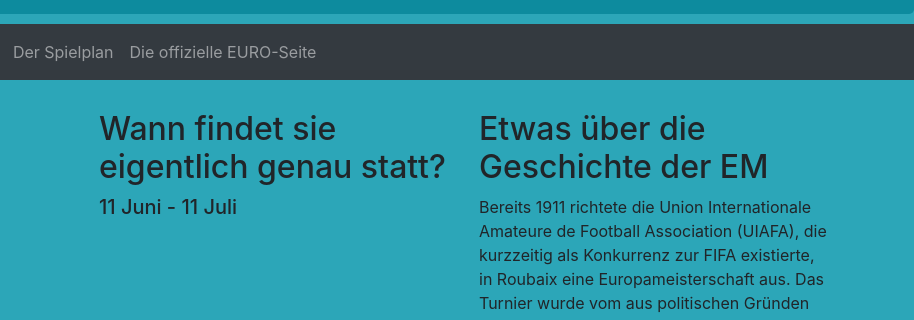
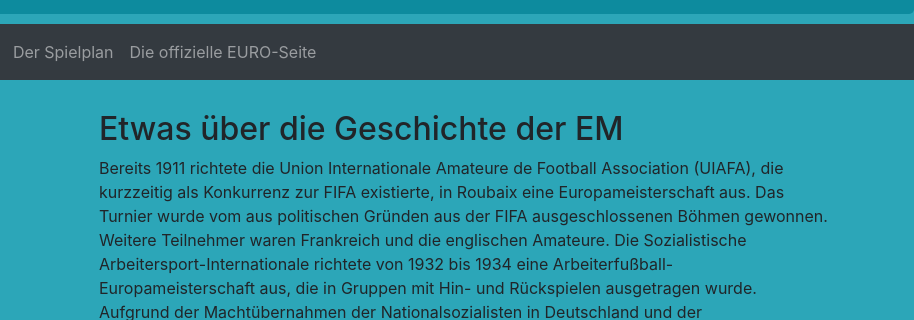
Before and after one commit to SebastianWebsite/SebastianWebsite.github.io, a plain HTML site: page index.html in a window 1280 px wide. Shown: the part 210-530 px from the top of the page, 366-1280 px from the left. Drawn offline with nearby package versions, Linux system fonts and the light colour scheme.

Commit message:
Update index.html

```diff
--- a/index.html
+++ b/index.html
@@ -51,16 +51,11 @@
       <img style="width: 50%" alt="EM-Pokal" src="https://bilder.bild.de/fotos-skaliert/acht-kilo-blankes-sterling-silber-der-coupe-henri-delaunay-ist-die-begehrte-trophaee-des-europaeische-fc23af13539b44789a2a50f17d282319-76294678/13,w=1280,c=0.bild.jpg">
 
     </div>
-    <div class="col-sm-4">
-      <h2>Wann findet sie eigentlich genau statt? </h2>
-      <h5>11 Juni - 11 Juli</h5>
-      <p> </p>
 
-    </div>
-    <div class="col-sm-4">
+    <div class="col-sm-8">
       <h2>Etwas über die Geschichte der EM </h2>
       <p>Bereits 1911 richtete die Union Internationale Amateure de Football Association (UIAFA), die kurzzeitig als Konkurrenz zur FIFA existierte, in Roubaix eine Europameisterschaft aus. Das Turnier wurde vom aus politischen Gründen aus der FIFA ausgeschlossenen Böhmen gewonnen. Weitere Teilnehmer waren Frankreich und die englischen Amateure.
-         Die Sozialistische Arbeitersport-Internationale richtete von 1932 bis 1934 eine Arbeiterfußball-Europameisterschaft aus, die in Gruppen mit Hin- und Rückspielen ausgetragen wurde.[3][4][5] Aufgrund der Machtübernahmen der Nationalsozialisten in Deutschland und der Austrofaschisten in Österreich, die zur Zerschlagung der beiden größten nationalen Arbeitersportverbände führten, konnte der Wettbewerb nur unvollständig zu Ende geführt werden. Eine im Anschluss geplante zweite europäische oder westeuropäische Meisterschaft im Arbeiterfußball kam nicht zustande.
+         Die Sozialistische Arbeitersport-Internationale richtete von 1932 bis 1934 eine Arbeiterfußball-Europameisterschaft aus, die in Gruppen mit Hin- und Rückspielen ausgetragen wurde. Aufgrund der Machtübernahmen der Nationalsozialisten in Deutschland und der Austrofaschisten in Österreich, die zur Zerschlagung der beiden größten nationalen Arbeitersportverbände führten, konnte der Wettbewerb nur unvollständig zu Ende geführt werden. Eine im Anschluss geplante zweite europäische oder westeuropäische Meisterschaft im Arbeiterfußball kam nicht zustande.
          Die Idee einer Europameisterschaft im Rahmen der FIFA wurde von Henri Delaunay, dem Generalsekretär des französischen Fußballverbands Fédération Française de Football, bereits 1927 vorgeschlagen und zunächst im Europapokal der Fußball-Nationalmannschaften umgesetzt. Es gab auch durch den englischen Verband Anfang 1950 einen Vorschlag, da (nebst den nur alle vier Jahre stattfindenden Weltmeisterschaften) der bisherige Mitropacup als einziger großer internationaler europäischer Bewerb erloschen war.
          Kurz nach Gründung der UEFA wurde unter dem Namen Europapokal der Nationen ein Nachfolgeturnier ins Leben gerufen. Dieses Turnier wurde von der UEFA 1966 zur Fußball-Europameisterschaft erklärt. Die Qualifikation zum ersten Europapokal der Nationen in Frankreich begann im Jahr 1958. Delaunay zu Ehren trägt der Siegerpokal des Turniers bis heute den Namen Henri-Delaunay-Pokal.
          Die Details im Ablauf wurden im Laufe der Zeit mehrmals geändert und für eine größere Teilnehmerzahl angepasst. Reichten der Sowjetunion 1960 vier Spiele, um Europapokalsieger zu werden, so sind nun – außer für die Veranstalter – insgesamt bis zu 18 Spiele notwendig.
```
